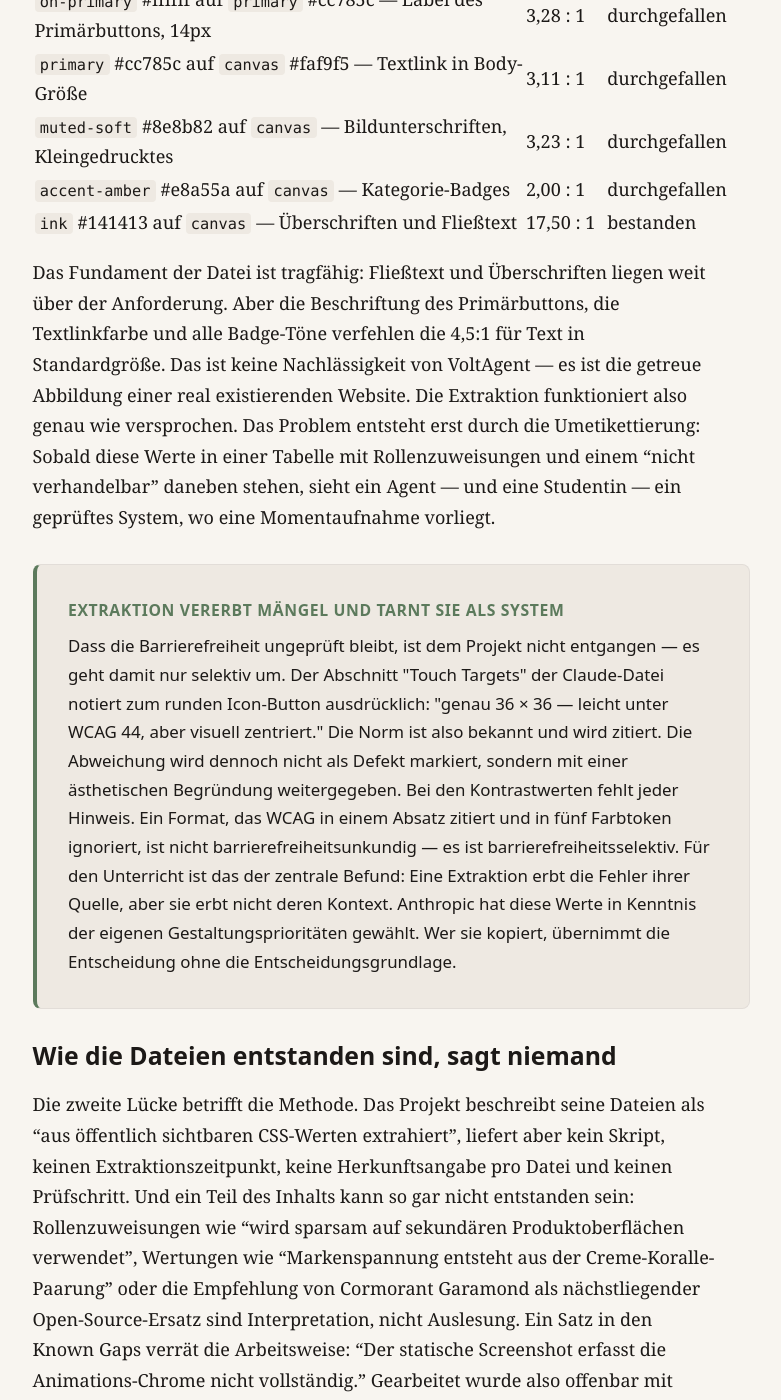
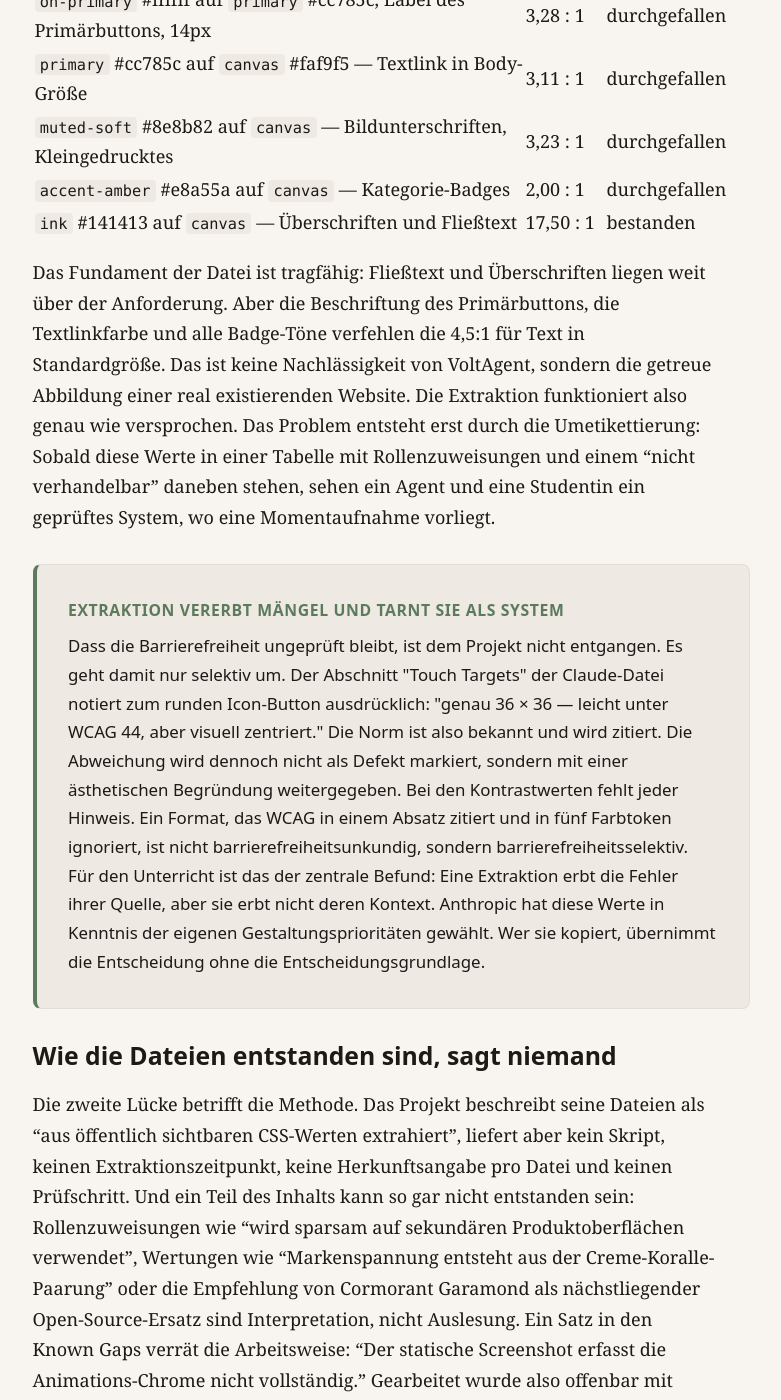
Before and after one commit to Kuchengnom/uxd-skill-audit, a Jekyll site: the page built from _posts/2026-08-17-awesome-design-md.md, in a window 1280 px wide and 1400 px high, scrolled down 3627 px. Shown: the whole window, without its empty margins (249-1030 px from the left). Built offline with Jekyll 4.4.1, drawn with Linux system fonts in a browser that asks for light colours; some of the changed text lies outside the part shown.

Commit message:
Stilangleichung 9: Gedankenstriche (awesome-design-md)

```diff
--- a/_posts/2026-08-17-awesome-design-md.md
+++ b/_posts/2026-08-17-awesome-design-md.md
@@ -27,51 +27,51 @@
   - skill-evaluation
 ---
 
-Mit 103.000 Sternen und 11.800 Forks ist `VoltAgent/awesome-design-md` das mit Abstand größte Projekt, das in dieser Serie bisher untersucht wurde — größer als alle bislang evaluierten Skills zusammen. Es ist auch das erste, das keinen Skill im engeren Sinne liefert, sondern ein Dateiformat: 73 DESIGN.md-Dateien, jede eine Beschreibung der visuellen Sprache einer real existierenden Website. Stripe, Linear, Notion, Apple, Ferrari, Nike, Vodafone, dazu eine Samstagsreihe mit Rekonstruktionen von Dell (1996) und Nintendo.com (2001). Die Nutzung ist trivial: Datei ins Projektverzeichnis kopieren, dem Agenten sagen "baue mir eine Seite, die so aussieht", fertig.
+Mit 103.000 Sternen und 11.800 Forks ist `VoltAgent/awesome-design-md` das mit Abstand größte Projekt, das in dieser Serie bisher untersucht wurde, größer als alle bislang evaluierten Skills zusammen. Es ist auch das erste, das keinen Skill im engeren Sinne liefert, sondern ein Dateiformat: 73 DESIGN.md-Dateien, jede eine Beschreibung der visuellen Sprache einer real existierenden Website. Stripe, Linear, Notion, Apple, Ferrari, Nike, Vodafone, dazu eine Samstagsreihe mit Rekonstruktionen von Dell aus 1996 und Nintendo.com aus 2001. Die Nutzung ist trivial: Datei ins Projektverzeichnis kopieren, dem Agenten sagen "baue mir eine Seite, die so aussieht", fertig.
 
-Das Format selbst ist keine Erfindung des Projekts. DESIGN.md ist eine offene Spezifikation von Google Stitch — neun definierte Abschnitte von "Visual Theme & Atmosphere" über Farbrollen, Typografie und Komponenten bis zu "Do's and Don'ts" und einem Agent-Prompt-Guide. Die Spezifikation ist im README verlinkt, die Abschnittsstruktur der Dateien folgt ihr nachvollziehbar, und das Projekt kennzeichnet seine eigenen Erweiterungen als solche. Für diese Serie ist das ungewohnt: Hier muss man die Quelle nicht suchen, sie steht in der zweiten Zeile.
+Das Format selbst ist keine Erfindung des Projekts. DESIGN.md ist eine offene Spezifikation von Google Stitch mit neun definierten Abschnitten von "Visual Theme & Atmosphere" über Farbrollen, Typografie und Komponenten bis zu "Do's and Don'ts" und einem Agent-Prompt-Guide. Die Spezifikation ist im README verlinkt, die Abschnittsstruktur der Dateien folgt ihr nachvollziehbar, und das Projekt kennzeichnet seine eigenen Erweiterungen als solche. Für diese Serie ist das ungewohnt: Hier muss man die Quelle nicht suchen, sie steht in der zweiten Zeile.
 
 ## Was in einer Datei tatsächlich steht
 
-Ich habe die Claude-Datei vollständig gelesen, weil sie die einzige im Bestand ist, deren Vorlage ich gegen die Beschreibung prüfen kann. Sie enthält 25 benannte Farbtoken mit Hex-Wert und Funktionszuweisung, eine vierzehnstufige Typografietabelle mit Größe, Gewicht, Zeilenhöhe und Laufweite, 29 Komponentendefinitionen inklusive Zuständen, eine Spacing-Skala mit 4px-Basiseinheit, Breakpoints mit konkreten Umbruchregeln — und durchgehende Token-Referenzen statt Inline-Hexwerten (`{colors.primary}`, `{typography.display-xl}`). Das ist handwerklich deutlich sorgfältiger als das, was in dieser Serie unter dem Etikett "Design-Intelligenz" schon durchgegangen ist.
+Ich habe die Claude-Datei vollständig gelesen, weil sie die einzige im Bestand ist, deren Vorlage ich gegen die Beschreibung prüfen kann. Sie enthält 25 benannte Farbtoken mit Hex-Wert und Funktionszuweisung, eine vierzehnstufige Typografietabelle mit Größe, Gewicht, Zeilenhöhe und Laufweite, 29 Komponentendefinitionen inklusive Zuständen, eine Spacing-Skala mit 4px-Basiseinheit, Breakpoints mit konkreten Umbruchregeln, dazu durchgehende Token-Referenzen statt Inline-Hexwerten wie `{colors.primary}`, `{typography.display-xl}`). Das ist handwerklich deutlich sorgfältiger als das, was in dieser Serie unter dem Etikett "Design-Intelligenz" schon durchgegangen ist.
 
-Bemerkenswert ist der Abschnitt "Known Gaps" am Ende jeder Datei. Dort steht ausdrücklich, dass Copernicus und StyreneB lizenzierte Anthropic-Schriften sind und nicht als Webfonts verfügbar; dass Animations- und Übergangszeiten nicht erfasst wurden; dass Formularfehlerzustände fehlen, weil sie ohne Anmeldeprozess nicht beobachtbar waren; und — der wichtigste Satz des ganzen Dokuments — dass die tatsächliche Produktoberfläche von claude.ai ausdrücklich *nicht* Gegenstand des Dokuments ist, sondern nur die Marketing-Oberfläche. Wer eine Chat-Anwendung baut und die Claude-DESIGN.md einsetzt, erhält also die Formensprache einer Landingpage, nicht die eines Produkts. Dass das Projekt diesen Unterschied selbst benennt, statt ihn zu verwischen, ist die stärkste Einzelleistung im Bestand. Die Dateien tragen im Kopf zudem ein `version: alpha`.
+Bemerkenswert ist der Abschnitt "Known Gaps" am Ende jeder Datei. Dort steht ausdrücklich, dass Copernicus und StyreneB lizenzierte Anthropic-Schriften sind und nicht als Webfonts verfügbar; dass Animations- und Übergangszeiten nicht erfasst wurden; dass Formularfehlerzustände fehlen, weil sie ohne Anmeldeprozess nicht beobachtbar waren. Und, das ist der wichtigste Satz des ganzen Dokuments, dass die tatsächliche Produktoberfläche von claude.ai ausdrücklich *nicht* Gegenstand des Dokuments ist, sondern nur die Marketing-Oberfläche. Wer eine Chat-Anwendung baut und die Claude-DESIGN.md einsetzt, erhält also die Formensprache einer Landingpage, nicht die eines Produkts. Dass das Projekt diesen Unterschied selbst benennt, statt ihn zu verwischen, ist die stärkste Einzelleistung im Bestand. Die Dateien tragen im Kopf zudem ein `version: alpha`.
 
 ## Der Bruch: aus Beobachtung wird Anweisung
 
-Die Sektion "Do's and Don'ts" ist der Ort, an dem das Format seine eigene Natur überschreibt. Dort steht nicht "die Website verwendet Cremeweiß", sondern: "Verwende niemals kühle Grautöne oder reines Weiß. Creme ist die Marke." Nicht "Displaygrößen erscheinen in Gewicht 400", sondern: "Negative Laufweite bei Displaygrößen ist nicht verhandelbar." Der Iteration Guide verschärft weiter: "Die Trennung ist unaufbrechbar." Das ist die Grammatik eines internen Markenhandbuchs — nur dass niemand sie geschrieben hat, der über die Marke entscheiden darf. Eine Beobachtung ("so sieht claude.com aus") wird zur Regel ("so muss es sein"), ohne dass irgendwo die Frage gestellt wird, ob die beobachtete Entscheidung gut ist.
+Die Sektion "Do's and Don'ts" ist der Ort, an dem das Format seine eigene Natur überschreibt. Dort steht nicht "die Website verwendet Cremeweiß", sondern: "Verwende niemals kühle Grautöne oder reines Weiß. Creme ist die Marke." Nicht "Displaygrößen erscheinen in Gewicht 400", sondern: "Negative Laufweite bei Displaygrößen ist nicht verhandelbar." Der Iteration Guide verschärft weiter: "Die Trennung ist unaufbrechbar." Das ist die Grammatik eines internen Markenhandbuchs, nur dass niemand sie geschrieben hat, der über die Marke entscheiden darf. Eine Beobachtung ("so sieht claude.com aus") wird zur Regel ("so muss es sein"), ohne dass irgendwo die Frage gestellt wird, ob die beobachtete Entscheidung gut ist.
 
 Genau hier wird es überprüfbar. Ich habe die dokumentierten Farbpaare durchgerechnet:
 
 | Paar | Kontrast | WCAG AA (Text) |
 | --- | --- | --- |
-| `on-primary` #ffffff auf `primary` #cc785c — Label des Primärbuttons, 14px | 3,28 : 1 | durchgefallen |
+| `on-primary` #ffffff auf `primary` #cc785c, Label des Primärbuttons, 14px | 3,28 : 1 | durchgefallen |
 | `primary` #cc785c auf `canvas` #faf9f5 — Textlink in Body-Größe | 3,11 : 1 | durchgefallen |
 | `muted-soft` #8e8b82 auf `canvas` — Bildunterschriften, Kleingedrucktes | 3,23 : 1 | durchgefallen |
 | `accent-amber` #e8a55a auf `canvas` — Kategorie-Badges | 2,00 : 1 | durchgefallen |
 | `ink` #141413 auf `canvas` — Überschriften und Fließtext | 17,50 : 1 | bestanden |
 
-Das Fundament der Datei ist tragfähig: Fließtext und Überschriften liegen weit über der Anforderung. Aber die Beschriftung des Primärbuttons, die Textlinkfarbe und alle Badge-Töne verfehlen die 4,5:1 für Text in Standardgröße. Das ist keine Nachlässigkeit von VoltAgent — es ist die getreue Abbildung einer real existierenden Website. Die Extraktion funktioniert also genau wie versprochen. Das Problem entsteht erst durch die Umetikettierung: Sobald diese Werte in einer Tabelle mit Rollenzuweisungen und einem "nicht verhandelbar" daneben stehen, sieht ein Agent — und eine Studentin — ein geprüftes System, wo eine Momentaufnahme vorliegt.
+Das Fundament der Datei ist tragfähig: Fließtext und Überschriften liegen weit über der Anforderung. Aber die Beschriftung des Primärbuttons, die Textlinkfarbe und alle Badge-Töne verfehlen die 4,5:1 für Text in Standardgröße. Das ist keine Nachlässigkeit von VoltAgent, sondern die getreue Abbildung einer real existierenden Website. Die Extraktion funktioniert also genau wie versprochen. Das Problem entsteht erst durch die Umetikettierung: Sobald diese Werte in einer Tabelle mit Rollenzuweisungen und einem "nicht verhandelbar" daneben stehen, sehen ein Agent und eine Studentin ein geprüftes System, wo eine Momentaufnahme vorliegt.
 
 <div class="callout">
 <div class="callout__title">Extraktion vererbt Mängel und tarnt sie als System</div>
-Dass die Barrierefreiheit ungeprüft bleibt, ist dem Projekt nicht entgangen — es geht damit nur selektiv um. Der Abschnitt "Touch Targets" der Claude-Datei notiert zum runden Icon-Button ausdrücklich: "genau 36 × 36 — leicht unter WCAG 44, aber visuell zentriert." Die Norm ist also bekannt und wird zitiert. Die Abweichung wird dennoch nicht als Defekt markiert, sondern mit einer ästhetischen Begründung weitergegeben. Bei den Kontrastwerten fehlt jeder Hinweis. Ein Format, das WCAG in einem Absatz zitiert und in fünf Farbtoken ignoriert, ist nicht barrierefreiheitsunkundig — es ist barrierefreiheitsselektiv. Für den Unterricht ist das der zentrale Befund: Eine Extraktion erbt die Fehler ihrer Quelle, aber sie erbt nicht deren Kontext. Anthropic hat diese Werte in Kenntnis der eigenen Gestaltungsprioritäten gewählt. Wer sie kopiert, übernimmt die Entscheidung ohne die Entscheidungsgrundlage.
+Dass die Barrierefreiheit ungeprüft bleibt, ist dem Projekt nicht entgangen. Es geht damit nur selektiv um. Der Abschnitt "Touch Targets" der Claude-Datei notiert zum runden Icon-Button ausdrücklich: "genau 36 × 36 — leicht unter WCAG 44, aber visuell zentriert." Die Norm ist also bekannt und wird zitiert. Die Abweichung wird dennoch nicht als Defekt markiert, sondern mit einer ästhetischen Begründung weitergegeben. Bei den Kontrastwerten fehlt jeder Hinweis. Ein Format, das WCAG in einem Absatz zitiert und in fünf Farbtoken ignoriert, ist nicht barrierefreiheitsunkundig, sondern barrierefreiheitsselektiv. Für den Unterricht ist das der zentrale Befund: Eine Extraktion erbt die Fehler ihrer Quelle, aber sie erbt nicht deren Kontext. Anthropic hat diese Werte in Kenntnis der eigenen Gestaltungsprioritäten gewählt. Wer sie kopiert, übernimmt die Entscheidung ohne die Entscheidungsgrundlage.
 </div>
 
 ## Wie die Dateien entstanden sind, sagt niemand
 
-Die zweite Lücke betrifft die Methode. Das Projekt beschreibt seine Dateien als "aus öffentlich sichtbaren CSS-Werten extrahiert", liefert aber kein Skript, keinen Extraktionszeitpunkt, keine Herkunftsangabe pro Datei und keinen Prüfschritt. Und ein Teil des Inhalts kann so gar nicht entstanden sein: Rollenzuweisungen wie "wird sparsam auf sekundären Produktoberflächen verwendet", Wertungen wie "Markenspannung entsteht aus der Creme-Koralle-Paarung" oder die Empfehlung von Cormorant Garamond als nächstliegender Open-Source-Ersatz sind Interpretation, nicht Auslesung. Ein Satz in den Known Gaps verrät die Arbeitsweise: "Der statische Screenshot erfasst die Animations-Chrome nicht vollständig." Gearbeitet wurde also offenbar mit Screenshots und Modellanalyse. Das ist legitim — aber es ist eine andere Tätigkeit als CSS auslesen, und die Differenz wird nicht ausgesprochen. Dazu kommt das Verfallsdatum: Websites werden umgebaut. Ohne Stand-Datum ist bei keiner der 73 Dateien feststellbar, ob sie noch die Realität beschreibt.
+Die zweite Lücke betrifft die Methode. Das Projekt beschreibt seine Dateien als "aus öffentlich sichtbaren CSS-Werten extrahiert", liefert aber kein Skript, keinen Extraktionszeitpunkt, keine Herkunftsangabe pro Datei und keinen Prüfschritt. Und ein Teil des Inhalts kann so gar nicht entstanden sein: Rollenzuweisungen wie "wird sparsam auf sekundären Produktoberflächen verwendet", Wertungen wie "Markenspannung entsteht aus der Creme-Koralle-Paarung" oder die Empfehlung von Cormorant Garamond als nächstliegender Open-Source-Ersatz sind Interpretation, nicht Auslesung. Ein Satz in den Known Gaps verrät die Arbeitsweise: "Der statische Screenshot erfasst die Animations-Chrome nicht vollständig." Gearbeitet wurde also offenbar mit Screenshots und Modellanalyse. Das ist legitim, aber es ist eine andere Tätigkeit als CSS auslesen, und die Differenz wird nicht ausgesprochen. Dazu kommt das Verfallsdatum: Websites werden umgebaut. Ohne Stand-Datum ist bei keiner der 73 Dateien feststellbar, ob sie noch die Realität beschreibt.
 
 ## Träger, Anreize, Rückstau
 
-Hinter dem Projekt steht keine Einzelperson, sondern VoltAgent, ein Anbieter eines TypeScript-Agent-Frameworks. Das bedeutet Ressourcen und eine MIT-Lizenz, aber auch ein Geschäftsmodell: Das README führt zu `getdesign.md`, wo DESIGN.md-Dateien "auf Anfrage, auch privat und exklusiv" angeboten werden, dazu Sponsoring-Banner und ein eigenes Produkt. Die Sammlungsliste im README verlinkt inzwischen nicht mehr auf die Dateien im Repository, sondern auf die eigene Domain. Das Repository ist damit auch ein Akquisekanal — kein Vorwurf, aber ein Umstand, den man bei der Frage "wem gehört die Weiterentwicklung?" kennen sollte.
+Hinter dem Projekt steht keine Einzelperson, sondern VoltAgent, ein Anbieter eines TypeScript-Agent-Frameworks. Das bedeutet Ressourcen und eine MIT-Lizenz, aber auch ein Geschäftsmodell: Das README führt zu `getdesign.md`, wo DESIGN.md-Dateien "auf Anfrage, auch privat und exklusiv" angeboten werden, dazu Sponsoring-Banner und ein eigenes Produkt. Die Sammlungsliste im README verlinkt inzwischen nicht mehr auf die Dateien im Repository, sondern auf die eigene Domain. Das Repository ist damit auch ein Akquisekanal. Kein Vorwurf, aber ein Umstand, den man bei der Frage "wem gehört die Weiterentwicklung?" kennen sollte.
 
-Der Rückstau ist sichtbar: 300 offene Issues, überwiegend Wunschanfragen für weitere Marken, dazwischen unbearbeitete inhaltliche Fehlermeldungen — eine fehlende Dark-Mode-Sektion in der Figma-Datei seit dem 10. Juli, ein Ordnernamenskonflikt unter macOS seit dem 22. Juni. Und wie schon bei `Trystan-SA/claude-design-system-prompt` im letzten Monat findet sich die Kombination, die man bei Repositories dieser Größe offenbar routinemäßig prüfen muss: Das README bittet darum, vor jedem Pull Request "zuerst ein Issue zu öffnen", während der Tracker meldet "Issue creation is restricted in this repository". Vier Contributors betreuen 73 Dateien und über 11.000 Forks.
+Der Rückstau ist sichtbar: 300 offene Issues, überwiegend Wunschanfragen für weitere Marken, dazwischen unbearbeitete inhaltliche Fehlermeldungen: eine fehlende Dark-Mode-Sektion in der Figma-Datei seit dem 10. Juli, ein Ordnernamenskonflikt unter macOS seit dem 22. Juni. Und wie schon bei `Trystan-SA/claude-design-system-prompt` im letzten Monat findet sich die Kombination, die man bei Repositories dieser Größe offenbar routinemäßig prüfen muss: Das README bittet darum, vor jedem Pull Request "zuerst ein Issue zu öffnen", während der Tracker meldet "Issue creation is restricted in this repository". Vier Contributors betreuen 73 Dateien und über 11.000 Forks.
 
-Bleibt die Frage, die das Projekt selbst nicht stellt: Was bedeutet es, die visuelle Identität von Nike, Ferrari oder Mastercard als kopierbare Datei bereitzustellen? Die Lizenz erklärt, man beanspruche kein Eigentum an fremden Identitäten — was zutrifft und die eigentliche Frage nicht berührt, denn der beworbene Anwendungsfall ist ja gerade, dass das Ergebnis aussieht wie die Vorlage. Ich bin keine Juristin und kein Jurist, und die Antwort hängt von Jurisdiktion und Einzelfall ab. Aber Studierende sollten wissen, dass "MIT-lizenziert" sich auf die Beschreibung bezieht, nicht auf das Beschriebene.
+Bleibt die Frage, die das Projekt selbst nicht stellt: Was bedeutet es, die visuelle Identität von Nike, Ferrari oder Mastercard als kopierbare Datei bereitzustellen? Die Lizenz erklärt, man beanspruche kein Eigentum an fremden Identitäten. Das trifft zu und berührt die eigentliche Frage nicht, denn der beworbene Anwendungsfall ist ja gerade, dass das Ergebnis aussieht wie die Vorlage. Ich bin keine Juristin und kein Jurist, und die Antwort hängt von Jurisdiktion und Einzelfall ab. Aber Studierende sollten wissen, dass "MIT-lizenziert" sich auf die Beschreibung bezieht, nicht auf das Beschriebene.
 
 ## Empfehlung für den Unterrichtseinsatz
 
 Dieses Projekt gehört in den Unterricht — als Lesestoff, nicht als Werkzeug. Es ist das beste verfügbare Beispiel für den Unterschied zwischen deskriptiv und normativ, und dieser Unterschied ist an einer einzigen Datei in einer Doppelstunde zeigbar. Eine belastbare Übung: Studierende lassen einen Agenten mit der Claude-DESIGN.md eine Seite bauen, prüfen das Ergebnis anschließend mit einem Kontrast-Checker und formulieren die "Do's and Don'ts" von Markenkonformitätsregeln in Gestaltungsqualitätsregeln um. Wo sie sich widersprechen, liegt der Lernstoff.
 
-Für die eigene Praxis gilt eine engere Empfehlung. Als Startpunkt für ein Tokenschema, als Vokabeltraining für die Beschreibung visueller Systeme und als Vorlage für ein eigenes, selbst verantwortetes DESIGN.md ist die Sammlung wertvoll — die neun Abschnitte sind eine brauchbare Struktur, und die Known-Gaps-Sektion ist ein Muster, das man übernehmen sollte. Als Fertigteil für ein Produkt ist sie es nicht: Man importiert die Oberflächensprache einer Marketingseite fremder Marken, ungeprüft in der Barrierefreiheit, ohne Stand-Datum, ohne dokumentierte Herkunft. Wer sie einsetzt, sollte drei Dinge selbst tun, die die Datei nicht tut: Kontraste nachrechnen, Markenmerkmale durch eigene ersetzen und ein Datum daruntersetzen.
+Für die eigene Praxis gilt eine engere Empfehlung. Als Startpunkt für ein Tokenschema, als Vokabeltraining für die Beschreibung visueller Systeme und als Vorlage für ein eigenes, selbst verantwortetes DESIGN.md ist die Sammlung wertvoll. Die neun Abschnitte sind eine brauchbare Struktur, und die Known-Gaps-Sektion ist ein Muster, das man übernehmen sollte. Als Fertigteil für ein Produkt ist sie es nicht: Man importiert die Oberflächensprache einer Marketingseite fremder Marken, ungeprüft in der Barrierefreiheit, ohne Stand-Datum, ohne dokumentierte Herkunft. Wer sie einsetzt, sollte drei Dinge selbst tun, die die Datei nicht tut: Kontraste nachrechnen, Markenmerkmale durch eigene ersetzen und ein Datum daruntersetzen.
```
